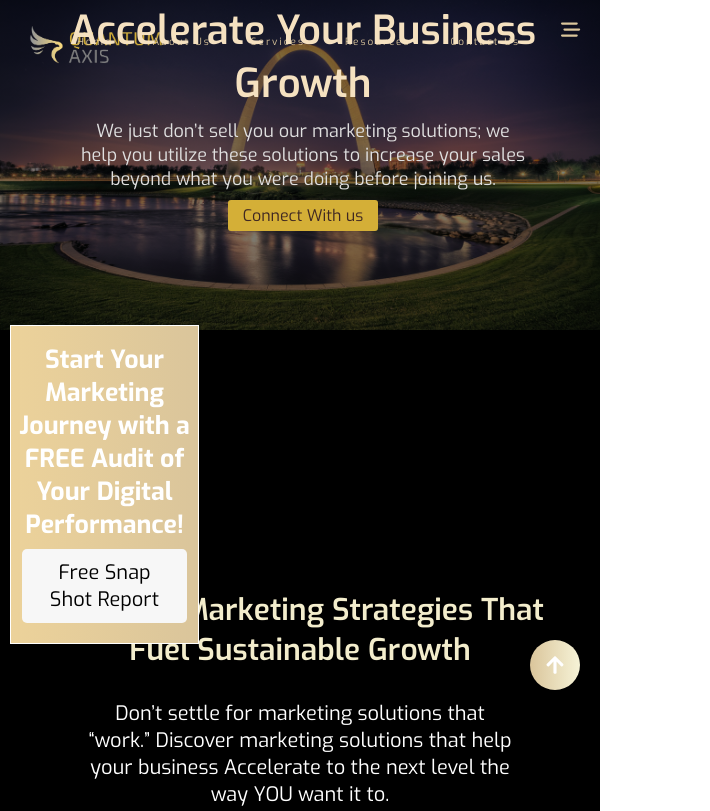
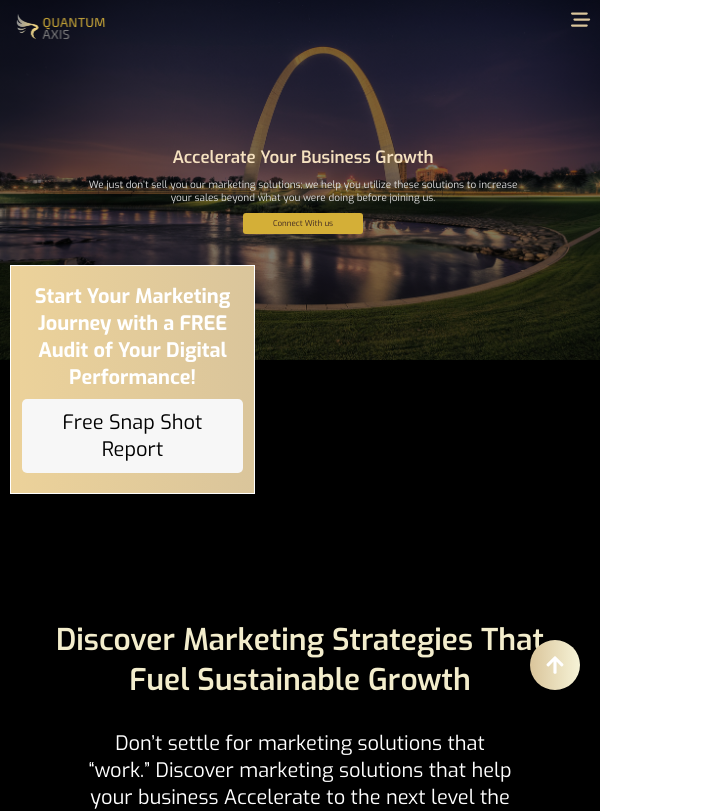
Before and after one commit to tharanycred4future/quantumaxistest, a React (Vite) app: page / in a window 600 px wide. Shown: the top 811 px of the page, 710 px wide, since content can reach past the window. Built offline with nearby package versions, Linux system fonts and the light colour scheme.

Commit message:
header responsive update

```diff
--- a/src/components/Header/Header.css
+++ b/src/components/Header/Header.css
@@ -283,7 +283,7 @@
 }
 
  }
-@media (min-width:321px) and (max-width:430px){
+@media (min-width:321px) and (max-width:450px){
   .home-logo{
     width: 100px ;
   }
@@ -319,7 +319,44 @@
   transform: translateX(-50px);
 }
 }
-@media (min-width:431px) and (max-width:770px){
+@media (min-width:451px) and (max-width:600px){
+  .home-logo{
+    width: 100px ;
+  }
+  .home-header-nav-bar{
+    padding: 10px;
+  }
+  .home-navbar-links{
+    display: none;
+  }
+  .home-toggle-btn{
+    display: flex;
+  }
+  .header-section-header{
+    height: 60vw;
+  }
+.home-header-hero{
+  bottom: 35%;
+}
+.home-header-hero h2{
+  font-size: 17px;
+}
+.home-header-hero p{
+  font-size: 10px;
+}
+.hero-button{
+  width: 120px;
+  font-size: 0.5rem;
+  padding: 5px;
+}
+.slider-wrapper{
+  width: 700px;
+  top: 265px;
+  left: 60px;
+  transform: translateX(-50px);
+}
+}
+@media (min-width:601px) and (max-width:769px){
   .home-logo{
     width: 150px ;
   }
@@ -327,17 +364,54 @@
     padding: 20px;
   }
   .home-navbar-links{
-    font-size: 10px;
-     gap: 0px;
+  display: none;
   }
   .home-toggle-btn{
-    display: flex;
+    display:flex;
   }
   .header-section-header{
     height: 55vw;
   }
 .home-header-hero{
   bottom: 30%;
+}
+.home-header-hero h2{
+  font-size: 35px;
+}
+.home-header-hero p{
+  font-size: 14px;
+}
+.hero-button{
+  width: 150px;
+  font-size: 01rem;
+  padding: 5px;
+}
+.slider-wrapper{
+  top: 320px;
+  left: 60px;
+  transform: translateX(-50px);
+  width:850px;
+}
+}
+@media (min-width:770px) and (max-width:999px){
+  .home-logo{
+    width: 150px ;
+  }
+  .home-header-nav-bar{
+    padding: 20px;
+  }
+  .home-navbar-links{
+    font-size: 12px;
+    gap: 0px;
+  }
+  .home-toggle-btn{
+    display: none;
+  }
+  .header-section-header{
+    height: 55vw;
+  }
+.home-header-hero{
+  bottom: 20%;
 }
 .home-header-hero h2{
   font-size: 40px;
@@ -351,12 +425,13 @@
   padding: 5px;
 }
 .slider-wrapper{
-  top: 325px;
+  top: 400px;
   left: 60px;
   transform: translateX(-50px);
+  width:850px;
 }
 }
-@media (min-width:771px) and (max-width:1025px){
+@media (min-width:1000px) and (max-width:1200px){
   .home-logo{
     width: 150px ;
   }
@@ -393,10 +468,19 @@
   transform: translateX(-50px);
 }
 }
-@media (min-width:1026px) and (max-width:1440px){
+@media (min-width:1201px) and (max-width:1440px){
   .slider-wrapper{
-    top: 650px;
+    width:80%;
+    top: 600px;
     left: 60px;
     transform: translateX(-50px);
   }
 }
+@media (min-width:1201px) and (max-width:1600px){
+  .slider-wrapper{
+    width:80%;
+    top: 600px;
+    left: 60px;
+    transform: translateX(-50px);
+  }
+}
--- a/src/components/Navbar/Navbar.css
+++ b/src/components/Navbar/Navbar.css
@@ -11,6 +11,7 @@
     position: relative;
     background-color: #000000;
     font-family: "Poppins", sans-serif;
+    width: 100%;
 }
 .navbar-menu{
     list-style: none;
@@ -137,7 +138,7 @@
   .dropdown-menu li:hover {
     background: #f3f4f6;
   }
-@media (min-width:320px) and (max-width:450px){
+@media (min-width:320px) and (max-width:768px){
   .navbar{
     display: flex;
     justify-content:space-between;
--- a/src/components/Slider/Slider.css
+++ b/src/components/Slider/Slider.css
@@ -37,7 +37,7 @@
   background-color: #D4AF37;
 }
 
-@media (min-width:320px) and (max-width:480px){
+@media (min-width:320px) and (max-width:450px){
   .slider h2{
     font-size: 10px;
     margin-bottom: 5px;
@@ -52,9 +52,9 @@
     padding: 13px 7px;
   }
 }
-@media (min-width:480px) and (max-width:786px){
+@media (min-width:451px) and (max-width:768px){
   .slider h2{
-    font-size: 25px;
+    font-size: 20px;
     margin-bottom: 5px;
   }
   .open-popup-btn{
```
Also changed, not shown: src/components/Header/hhhh.txt.
